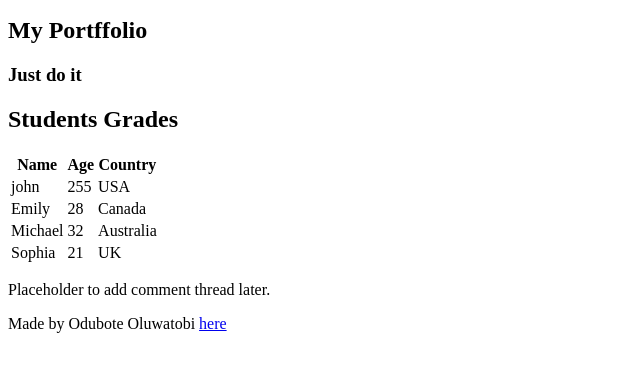
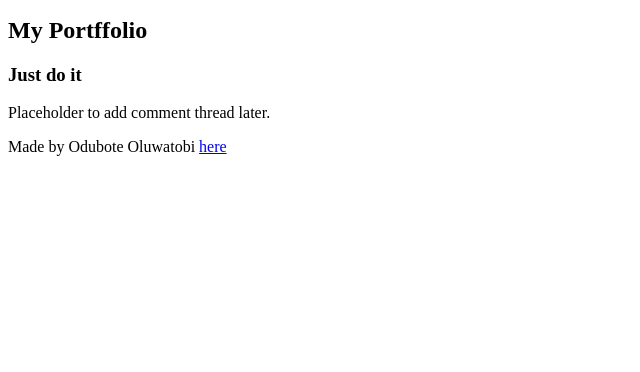
Before and after one commit to Odusdegreat/My_First_Portfolio, a plain HTML site: page html_basic/index.html in a window 1280 px wide. Shown: the part 356-728 px from the top of the page, without its empty margins (0-640 px from the left). Drawn offline with Linux system fonts and the light colour scheme; files whose address does not match are found by name.

Commit message:
tobs commit

```diff
--- a/html_basic/index.html
+++ b/html_basic/index.html
@@ -24,48 +24,6 @@
         <h1>Welcome to My Portfolio</h1>
         <h2>My Portffolio</h2>
         <h3>Just do it</h3>
-
-        <h1>Students Grades</h1>
-        <table>
-          <thead>
-            <tr>
-              <th>Name</th>
-              <th>Age</th>
-              <th>Country</th>
-            </tr>
-          </thead>
-          <tbody>
-            <tr>
-              <td>john</td>
-              <td>255</td>
-              <td>USA</td>
-            </tr>
-          </tbody>
-
-          <tbody>
-            <tr>
-              <td>Emily</td>
-              <td>28</td>
-              <td>Canada</td>
-            </tr>
-          </tbody>
-
-          <tbody>
-            <tr>
-              <td>Michael</td>
-              <td>32</td>
-              <td>Australia</td>
-            </tr>
-          </tbody>
-
-          <tbody>
-            <tr>
-              <td>Sophia</td>
-              <td>21</td>
-              <td>UK</td>
-            </tr>
-          </tbody>
-        </table>
       </article>
       <aside>
         <p>Placeholder to add comment thread later.</p>
```
